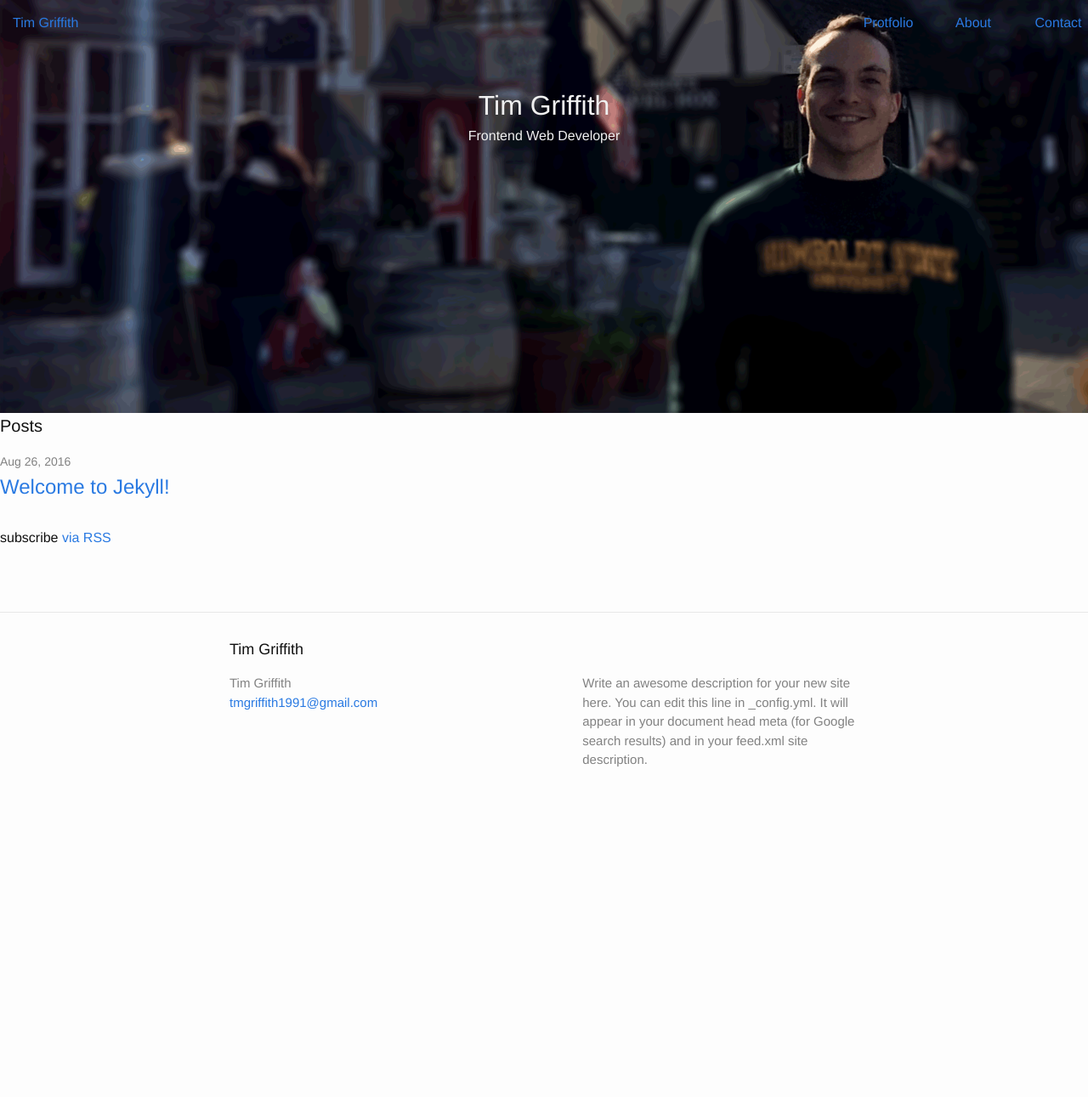
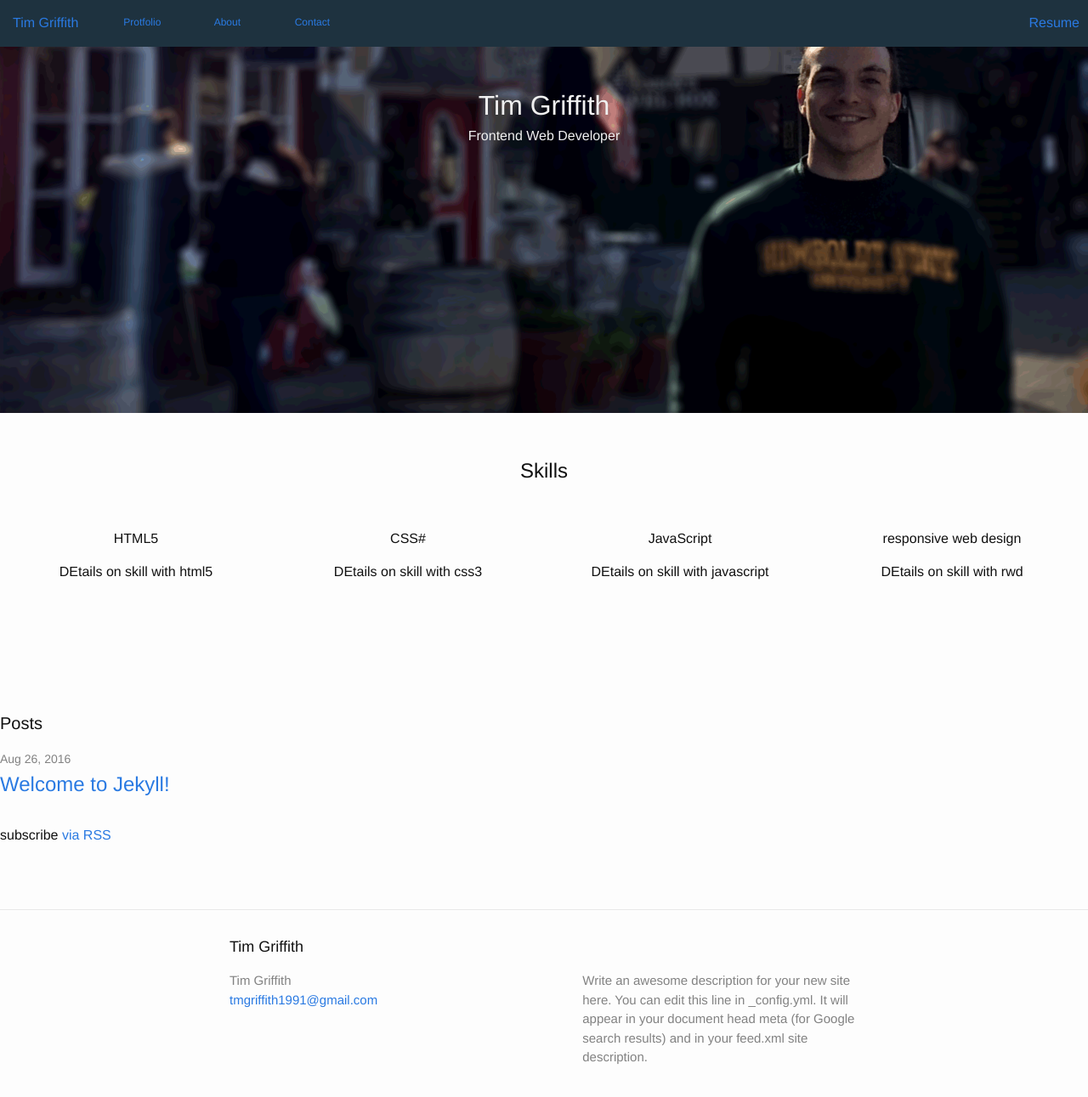
Before and after one commit to tmgriffith/new-site, a Jekyll site: the page built from index.html, in a window 1280 px wide and 1316 px high. Shown: the top 1291 px of the window at 85% size. Built offline with Jekyll 4.4.1, drawn with Linux system fonts in a browser that asks for light colours.

Commit message:
some layout work

```diff
--- a/_includes/nav.html
+++ b/_includes/nav.html
@@ -1,12 +1,13 @@
-<div class="nav">
+<nav>
   <div>
     <p>
       <a href="#home">Tim Griffith</a>
     </p>
     <ul>
-      <li><a href="#portfolio">Protfolio</a></li>
-      <li><a href="#about">About</a></li>
-      <li><a href="#contact">Contact</a></li>
+      <a href="#portfolio"><li>Protfolio</li></a>
+      <a href="#about"><li>About</li></a>
+      <a href="#contact"><li>Contact</li></a>
     </ul>
+    <a href="../Tim-Resume.pdf" id="resume-link">Resume</a>
   </div>
-</div>
+</nav>
--- /dev/null
+++ b/_includes/skills.html
@@ -0,0 +1,21 @@
+<section id="skills">
+  <div>
+    <h2>Skills</h2>
+    <div class="skill-attr">
+      <h4>HTML5</h4>
+      <p>DEtails on skill with html5</p>
+    </div>
+    <div class="skill-attr">
+      <h4>CSS#</h4>
+      <p>DEtails on skill with css3</p>
+    </div>
+    <div class="skill-attr">
+      <h4>JavaScript</h4>
+      <p>DEtails on skill with javascript</p>
+    </div>
+    <div class="skill-attr">
+      <h4>responsive web design</h4>
+      <p>DEtails on skill with rwd</p>
+    </div>
+  </div>
+</section>
--- a/_layouts/default.html
+++ b/_layouts/default.html
@@ -6,6 +6,7 @@
   <body>
     {% include nav.html %}
     {% include header.html %}
+    {% include skills.html %}
     {% include posts.html %}
 
     <div class="page-content">
--- a/_sass/_base.scss
+++ b/_sass/_base.scss
@@ -7,7 +7,10 @@ dl, dd, ol, ul, figure {
     margin: 0;
     padding: 0;
 }
-
+//HTML5 tag fallback declaration.
+header, section, footer, aside, nav, article, figure, figcaption {
+  display: block;
+}
 
 
 /**
@@ -49,10 +52,14 @@ img {
 
 /*navbar styles */
 
-.nav {
+nav {
   position: fixed;
   width: 100%;
+  height: 25px;
   padding: 15px;
+  background-color: #1E323F;
+  color: #3391CE;
+  font-size: 16px;
 
   p{
     float: left;
@@ -61,16 +68,40 @@ img {
   ul {
     list-style: none;
     display: inline;
-    float: right;
+    float: left;
+    margin-left: 25px;
+    font-size: 12px;
+    padding-top: 2px;
   }
   li {
+    display: block;
     float: left;
+    height: 25px;
+    width: 100px;
     text-align: center;
   }
+
+  #resume-link {
+    float:right;
+    margin-right: 25px;
+  }
+
   li a {
     display: block;
     width: 100px;
+    height: 100%;
+    text-decoration: none;
+    border: 0 1px 0 1px solid #000;
   }
+  a:hover {
+    text-decoration: none;
+    background-color: #1E323F;
+    color: #AA5F39;
+  }
+  li:hover {
+    background-color: #1E323F;
+  }
+
 }
 
 /* Header Styles */
@@ -95,6 +126,22 @@ header {
   }
 }
 
+
+/* Skills Section Styles */
+
+#skills {
+  text-align: center;
+  min-height: 300px;
+
+  h2{
+    margin: 50px 0 50px 0;
+  }
+
+  .skill-attr{
+    width: 25%;
+    float: left;
+  }
+}
 
 /**
  * Figures
```
